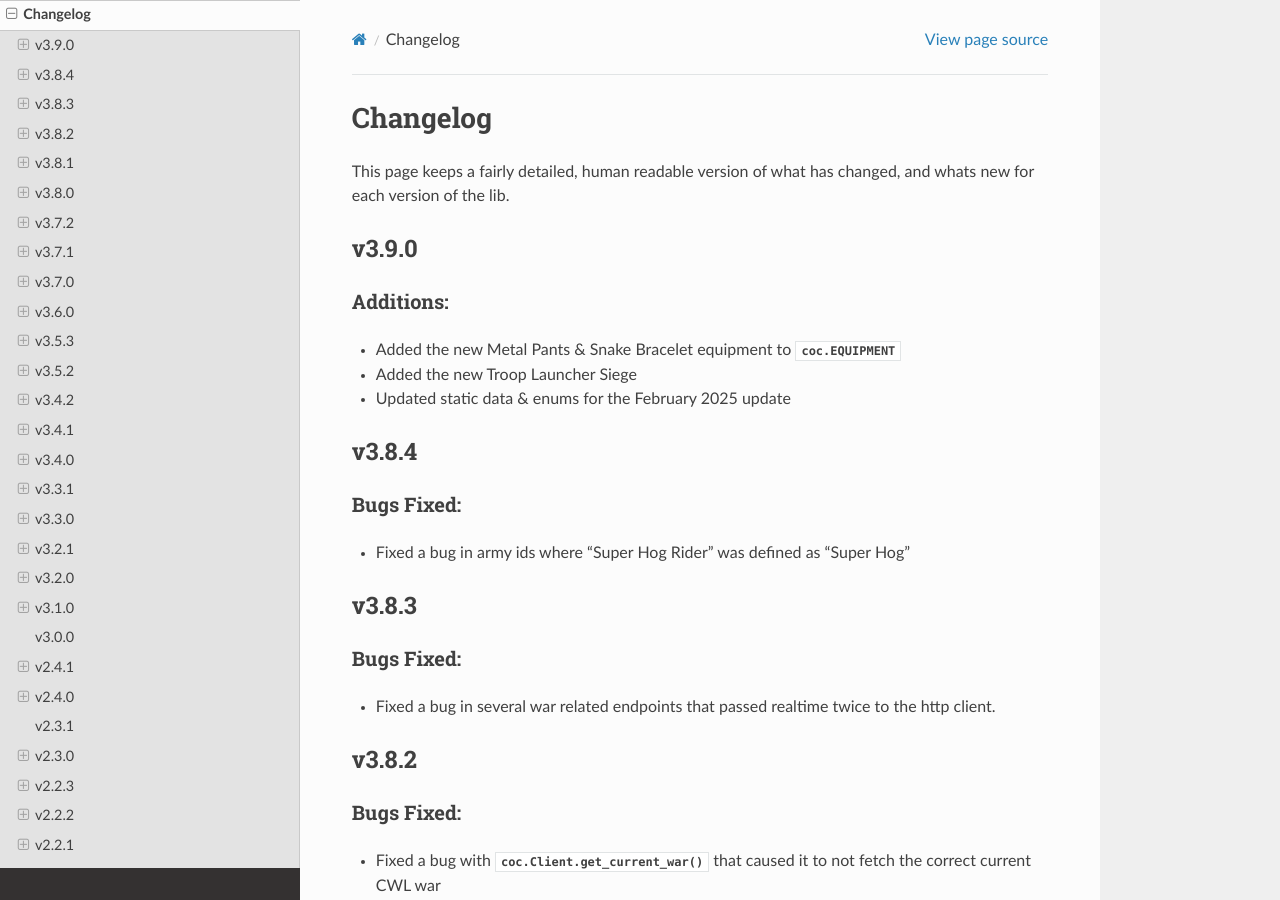
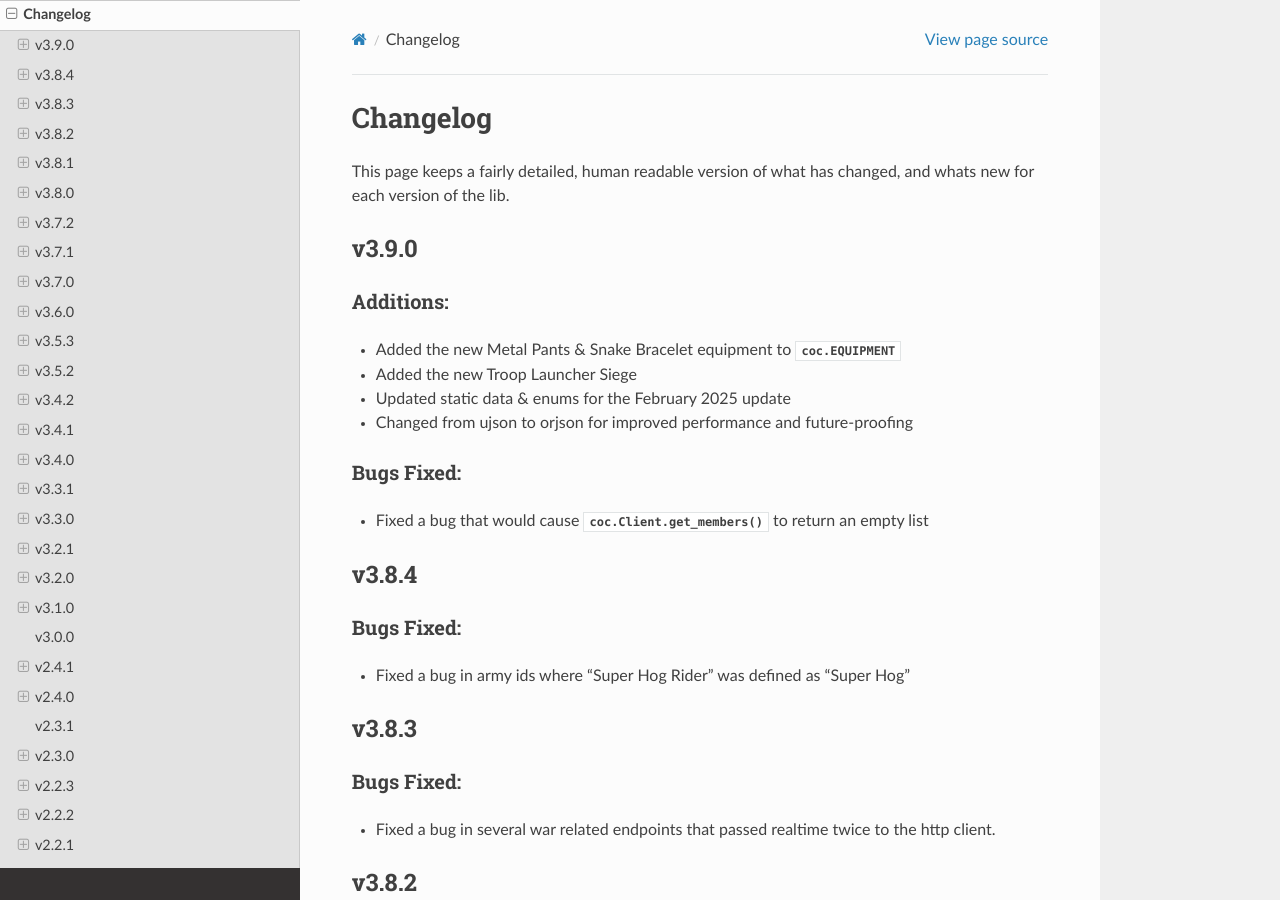
Before and after one commit to mathsman5133/coc.py, a Sphinx documentation site: the page built from docs/miscellaneous/changelog.rst, in a window 1280 px wide and 900 px high. Built offline with Sphinx 7.4.7 and the Read the Docs theme 3.1.0, drawn with Linux system fonts in a browser that asks for light colours.

Commit message:
Update changelog.rst

```diff
--- a/docs/miscellaneous/changelog.rst
+++ b/docs/miscellaneous/changelog.rst
@@ -15,6 +15,11 @@ Additions:
 - Added the new Metal Pants & Snake Bracelet equipment to :class:`coc.EQUIPMENT`
 - Added the new Troop Launcher Siege
 - Updated static data & enums for the February 2025 update
+- Changed from ujson to orjson for improved performance and future-proofing
+
+Bugs Fixed:
+~~~~~~~~~~~
+- Fixed a bug that would cause :meth:`coc.Client.get_members` to return an empty list
 
 v3.8.4
 ------
```
